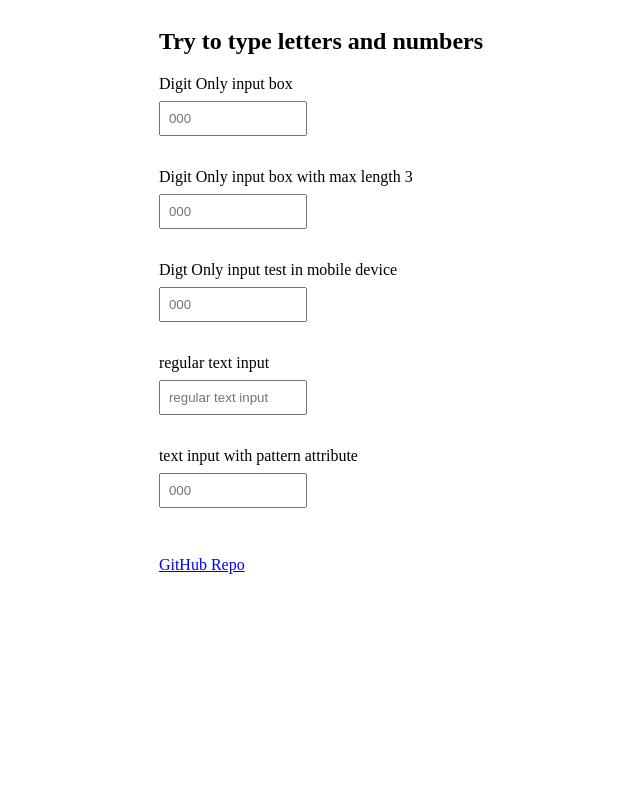
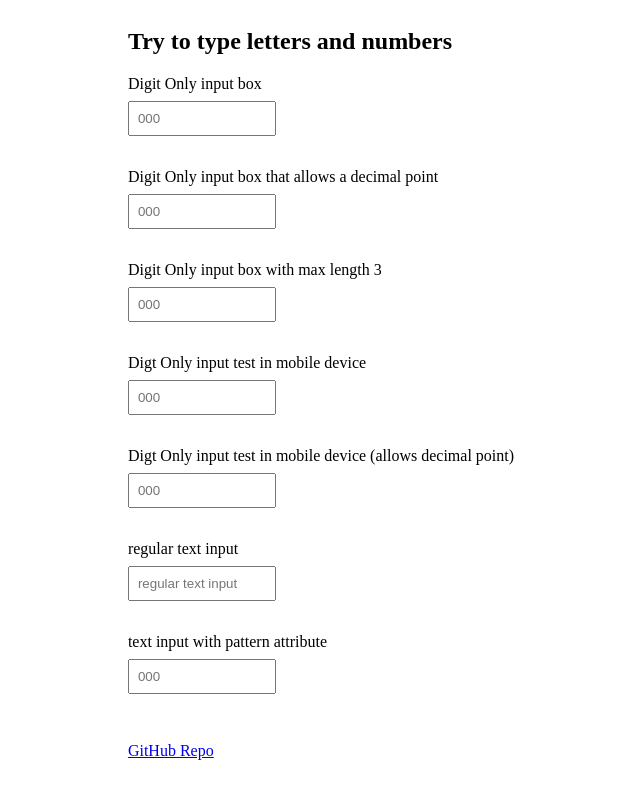
Before and after one commit to changhuixu/ngx-digit-only, an Angular app: page / in a window 1280 px wide. Shown: the whole page, without its empty margins (319-959 px from the left). Built offline with nearby package versions, Linux system fonts and the light colour scheme; what @uiowa/digit-only would draw is missing.

Commit message:
DigitsOnly now supports decimal numbers
merge pull request #12
fix #2

```diff
--- a/projects/uiowa/digit-only/package.json
+++ b/projects/uiowa/digit-only/package.json
@@ -1,6 +1,6 @@
 {
   "name": "@uiowa/digit-only",
-  "version": "1.0.2",
+  "version": "1.1.0",
   "author": "Changhui Xu <changhui-xu@uiowa.edu>",
   "description": "An Angular directive only allows [0-9] in the input box when typing, pasting or drag/dropping. This directive handles both Windows keyboard and Mac keyboard.",
   "keywords": [
--- a/src/app/app.component.html
+++ b/src/app/app.component.html
@@ -2,22 +2,73 @@
   <h2>Try to type letters and numbers</h2>
 
   <label for="digit-only">Digit Only input box</label>
-  <input id="digit-only" type="text" digitOnly placeholder="000">
+  <input id="digit-only" type="text" digitOnly placeholder="000" />
 
-  <label for="digit-only-with-max-length">Digit Only input box with max length 3</label>
-  <input id="digit-only-with-max-length" type="text" digitOnly placeholder="000" maxlength="3">
+  <label for="digit-only"
+    >Digit Only input box that allows a decimal point</label
+  >
+  <input
+    id="digit-only"
+    type="text"
+    digitOnly
+    decimal="true"
+    placeholder="000"
+  />
+
+  <label for="digit-only-with-max-length"
+    >Digit Only input box with max length 3</label
+  >
+  <input
+    id="digit-only-with-max-length"
+    type="text"
+    digitOnly
+    placeholder="000"
+    maxlength="3"
+  />
 
   <label for="creditcard_number">Digt Only input test in mobile device</label>
-  <input type="text" name="creditcard" id="creditcard_number" placeholder="000" maxlength="3"
-    inputmode="numeric" pattern="[0-9]*" digitOnly>
+  <input
+    type="text"
+    name="creditcard"
+    id="creditcard_number"
+    placeholder="000"
+    maxlength="3"
+    inputmode="numeric"
+    pattern="[0-9]*"
+    digitOnly
+  />
+
+  <label for="creditcard_number"
+    >Digt Only input test in mobile device (allows decimal point)
+  </label>
+  <input
+    type="text"
+    name="creditcard"
+    id="creditcard_number"
+    placeholder="000"
+    maxlength="3"
+    inputmode="numeric"
+    pattern="[0-9]*"
+    digitOnly
+    decimal="true"
+  />
 
   <label for="text">regular text input</label>
-  <input id="text" type="text" placeholder="regular text input">
+  <input id="text" type="text" placeholder="regular text input" />
 
   <label for="text">text input with pattern attribute</label>
-  <input type="text" pattern="[0-9]*" maxlength="3" name="code" title="3 digits code" placeholder="000">
+  <input
+    type="text"
+    pattern="[0-9]*"
+    maxlength="3"
+    name="code"
+    title="3 digits code"
+    placeholder="000"
+  />
 
   <p>
-    <a title="github" href="https://github.com/changhuixu/ngx-digit-only">GitHub Repo</a>
+    <a title="github" href="https://github.com/changhuixu/ngx-digit-only"
+      >GitHub Repo</a
+    >
   </p>
 </div>
```
Also changed, not shown: projects/uiowa/digit-only/src/lib/digit-only.directive.ts (+29 -13 lines), projects/uiowa/digit-only/README.md, 1 other file (tests, documents, lock files or other folders).
